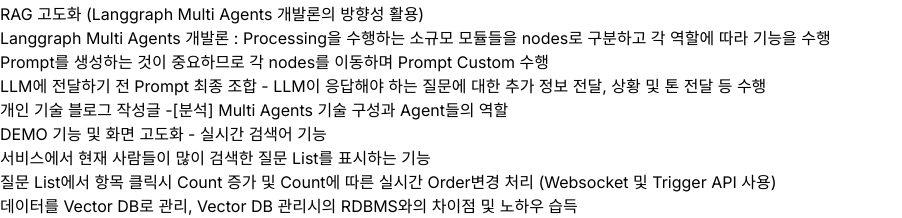
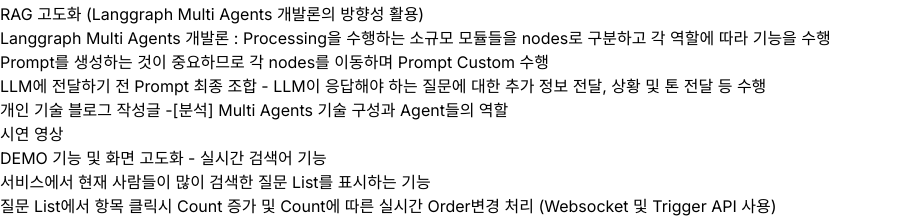
Before and after one commit to hwan2272/devvreco, a Next.js app: page / in a window 1280 px wide. Shown: the part 8802-9020 px from the top of the page, without its empty margins (0-902 px from the left). Built offline with nearby package versions, Linux system fonts and the light colour scheme.

Commit message:
Update projects.tsx

```diff
--- a/app/pages/projects.tsx
+++ b/app/pages/projects.tsx
@@ -66,6 +66,15 @@
                         target="_blank"
                       >
                         [분석] Multi Agents 기술 구성과 Agent들의 역할
+                      </a>
+                    </li>
+                    <li>
+                      <a
+                        href="https://drive.google.com/file/d/1pR7grVMEYAYd5BCXQvxedDvIyQ1I9Cc-/view?usp=drive_link"
+                        className="text-indigo-500 underline hover:text-indigo-600 hover:font-bold"
+                        target="_blank"
+                      >
+                        시연 영상
                       </a>
                     </li>
                   </ul>
@@ -427,6 +436,15 @@
                       [해결]OCI K8S : OKE 분산 배포 적용기
                     </a>
                   </li>
+                  <li>
+                      <a
+                        href="https://drive.google.com/file/d/1bS61RRIddGVzwNqQg7xs0u9M5pN41yDY/view?usp=drive_link"
+                        className="text-indigo-500 underline hover:text-indigo-600 hover:font-bold"
+                        target="_blank"
+                      >
+                        시연 영상
+                      </a>
+                    </li>
                 </ul>
                 <div className="flex space-x-2 justify-center sm:justify-start">
                   <Link href="http://ateverse.com/auth/login">
```
